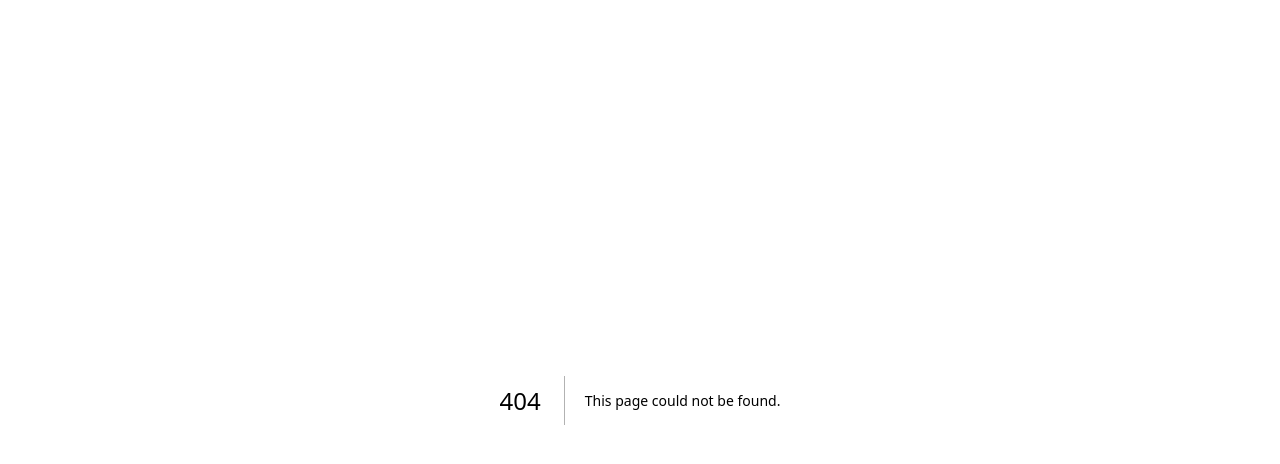
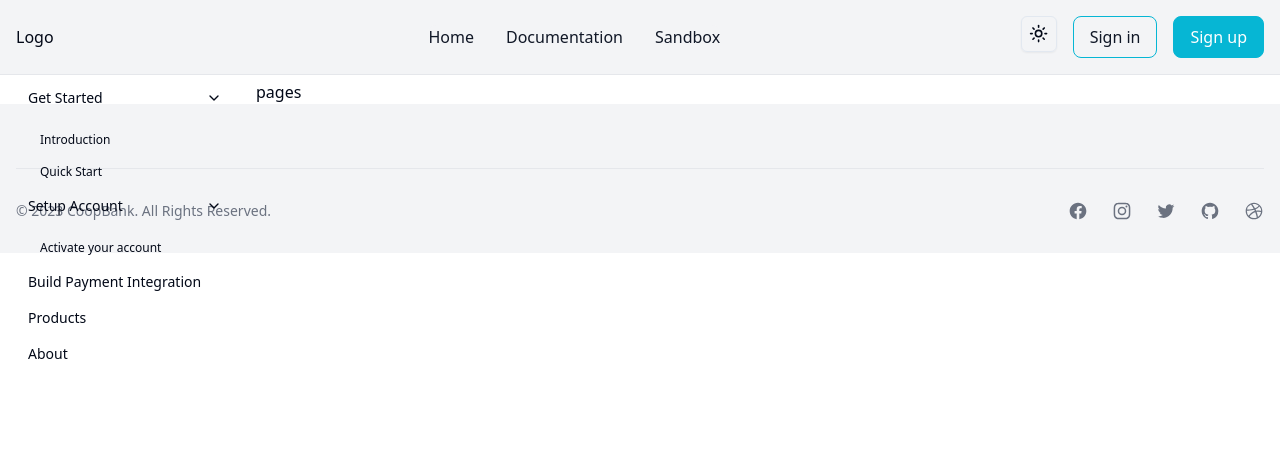
Before and after one commit to MuhidinM/souqGateway, a Next.js app: page /documentation/about in a window 1280 px wide. Before the commit this address had no page. Shown: the top 464 px of the page. Built offline with nearby package versions, Linux system fonts and the light colour scheme.

Commit message:
code started

```diff
--- /dev/null
+++ b/app/documentation/about/page.tsx
@@ -0,0 +1,9 @@
+import React from 'react'
+
+const pages = () => {
+  return (
+    <div>pages</div>
+  )
+}
+
+export default pages
--- a/app/documentation/components/sidebar.tsx
+++ b/app/documentation/components/sidebar.tsx
@@ -42,7 +42,7 @@ export default function Sidebar() {
         <CollapsibleContent className=" ml-8 ">
           <ul>
             <li>
-              <Link href="/documentation/introduction">
+              <Link href="/documentation">
                 <Button
                   variant="ghost"
                   size="sm"
--- /dev/null
+++ b/app/documentation/integration/page.tsx
@@ -0,0 +1,9 @@
+import React from 'react'
+
+const pages = () => {
+  return (
+    <div>pages</div>
+  )
+}
+
+export default pages
--- a/app/documentation/layout.tsx
+++ b/app/documentation/layout.tsx
@@ -14,14 +14,14 @@ export default function RootLayout({
   children: React.ReactNode;
 }) {
   return (
-    <div>
+    <div className="min-h-screen">
       <Navbar />
       <div className="mt-20 md:mt-20 md:flex md:px-24">
         <div className="md:hidden">
           <Sidebar />
         </div>
-        <div className="md:flex-1 md:ml-[250px]">{children}</div>
-        <div className="hidden md:block md:w-[250px] md:flex-shrink-0 md:ml-0 md:mr-6">
+        <div className="md:flex-1 md:ml-[160px]">{children}</div>
+        <div className="hidden md:block md:flex-shrink-0 md:ml-0 md:mr-6">
           <Sidebar />
         </div>
       </div>
--- a/app/documentation/page.tsx
+++ b/app/documentation/page.tsx
@@ -7,7 +7,7 @@ import { IntroFeature } from "./components/IntroFeature";
 
 const Page = () => {
   return (
-    <div>
+    <div className="md:border-l">
       <IntroHero />
       <IntroSection />
       <Steps />
--- /dev/null
+++ b/app/documentation/products/page.tsx
@@ -0,0 +1,9 @@
+import React from 'react'
+
+const pages = () => {
+  return (
+    <div>pages</div>
+  )
+}
+
+export default pages
--- /dev/null
+++ b/components/Code.tsx
@@ -0,0 +1,15 @@
+import SyntaxHighlighter from "react-syntax-highlighter";
+import { docco } from "react-syntax-highlighter/dist/esm/styles/hljs";
+
+const Code = () => {
+  const codeString = "(num) => num + 1";
+  return (
+    <div className="bg-gray-500 grid place-items-center h-screen">
+      <SyntaxHighlighter language="javascript" style={docco}>
+        {codeString}
+      </SyntaxHighlighter>
+    </div>
+  );
+};
+
+export default Code;
--- a/components/Footer.tsx
+++ b/components/Footer.tsx
@@ -3,7 +3,7 @@ import React from "react";
 const Footer = () => {
   return (
     <div>
-      <footer className="bg-gray-100 dark:bg-gray-800">
+      <footer className="bg-gray-100 dark:bg-gray-800 mt-auto">
         <div className="w-full max-w-screen-xl p-4 py-6 mx-auto lg:py-8">
           <hr className="my-6 border-gray-200 sm:mx-auto dark:border-gray-700 lg:my-8" />
           <div className="sm:flex sm:items-center sm:justify-between">
--- a/package.json
+++ b/package.json
@@ -21,6 +21,7 @@
     "react": "^18",
     "react-dom": "^18",
     "react-iframe": "^1.8.5",
+    "react-syntax-highlighter": "^15.5.0",
     "tailwind-merge": "^2.0.0",
     "tailwindcss-animate": "^1.0.7"
   },
```
Also changed, not shown: 1 other file (tests, documents, lock files or other folders).
